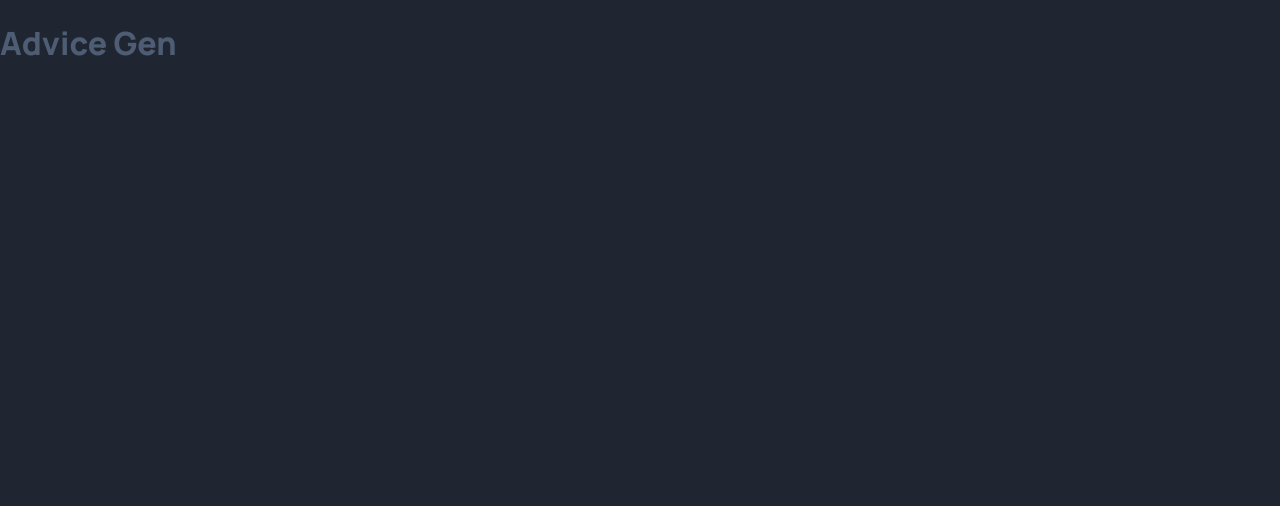
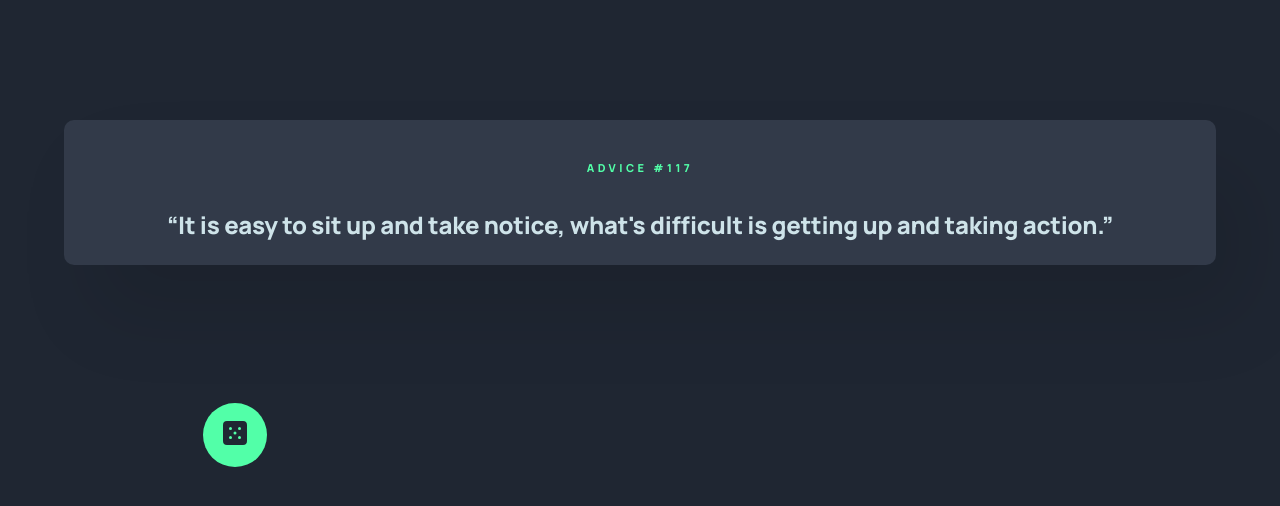
Before and after one commit to websebarz/react-advice-gen, a React (Vite) app: page / in a window 1280 px wide. Shown: the top 506 px of the page. Built offline with nearby package versions, Linux system fonts and the light colour scheme.

Commit message:
Added window comp

```diff
--- a/src/App.tsx
+++ b/src/App.tsx
@@ -1,7 +1,9 @@
+import Window from "./Window";
+
 function App() {
   return (
     <>
-      <h1>Advice Gen</h1>
+      <Window />
     </>
   );
 }
--- /dev/null
+++ b/src/Window.tsx
@@ -0,0 +1,25 @@
+function Window() {
+  return (
+    <div className="container--el">
+      <h2 className="advice-title--el">ADVICE #117</h2>
+      <p className="advice--el">
+        “It is easy to sit up and take notice, what's difficult is getting up
+        and taking action.”
+      </p>
+      <span className="dice--el">
+        <span>
+          <i>
+            <svg width="24" height="24" xmlns="http://www.w3.org/2000/svg">
+              <path
+                d="M20 0H4a4.005 4.005 0 0 0-4 4v16a4.005 4.005 0 0 0 4 4h16a4.005 4.005 0 0 0 4-4V4a4.005 4.005 0 0 0-4-4ZM7.5 18a1.5 1.5 0 1 1 0-3 1.5 1.5 0 0 1 0 3Zm0-9a1.5 1.5 0 1 1 0-3 1.5 1.5 0 0 1 0 3Zm4.5 4.5a1.5 1.5 0 1 1 0-3 1.5 1.5 0 0 1 0 3Zm4.5 4.5a1.5 1.5 0 1 1 0-3 1.5 1.5 0 0 1 0 3Zm0-9a1.5 1.5 0 1 1 0-3 1.5 1.5 0 0 1 0 3Z"
+                fill="#202733"
+              />
+            </svg>
+          </i>
+        </span>
+      </span>
+    </div>
+  );
+}
+
+export default Window;
--- a/src/index.css
+++ b/src/index.css
@@ -11,6 +11,9 @@
 
   --clr-dark: hsl(218, 23%, 16%);
   --clr-grayish-blue: hsl(217, 19%, 38%);
+  --clr-dark-grayish-blue: hsl(217, 19%, 24%);
+  --clr-neon-green: hsl(150, 100%, 66%);
+  --clr-light-cyan: hsl(193, 38%, 86%);
 }
 
 body {
@@ -19,3 +22,47 @@ body {
   background-color: var(--clr-dark);
   color: var(--clr-grayish-blue);
 }
+
+.container--el {
+  position: relative;
+  display: flex;
+  flex-direction: column;
+  margin: 120px auto;
+  max-width: 90%;
+  max-height: fit-content;
+  background: var(--clr-dark-grayish-blue);
+  align-items: center;
+  text-align: center;
+  border-radius: 10px;
+  box-shadow: 30px 50px 80px rgba(0, 0, 0, 0.100202);
+}
+
+.advice-title--el {
+  margin-top: 40px;
+  color: var(--clr-neon-green);
+  font-weight: 800;
+  font-size: 11px;
+  line-height: 15px;
+  letter-spacing: 3.45714px;
+}
+
+.advice--el {
+  color: var(--clr-light-cyan);
+  font-weight: 800;
+  font-size: 24px;
+  line-height: 33px;
+  letter-spacing: -0.257143px;
+}
+
+.dice--el {
+  position: absolute;
+  display: flex;
+  justify-content: center;
+  align-items: center;
+  width: 64px;
+  height: 64px;
+  left: 139px;
+  top: 283px;
+  border-radius: 100%;
+  background: var(--clr-neon-green);
+}
```
